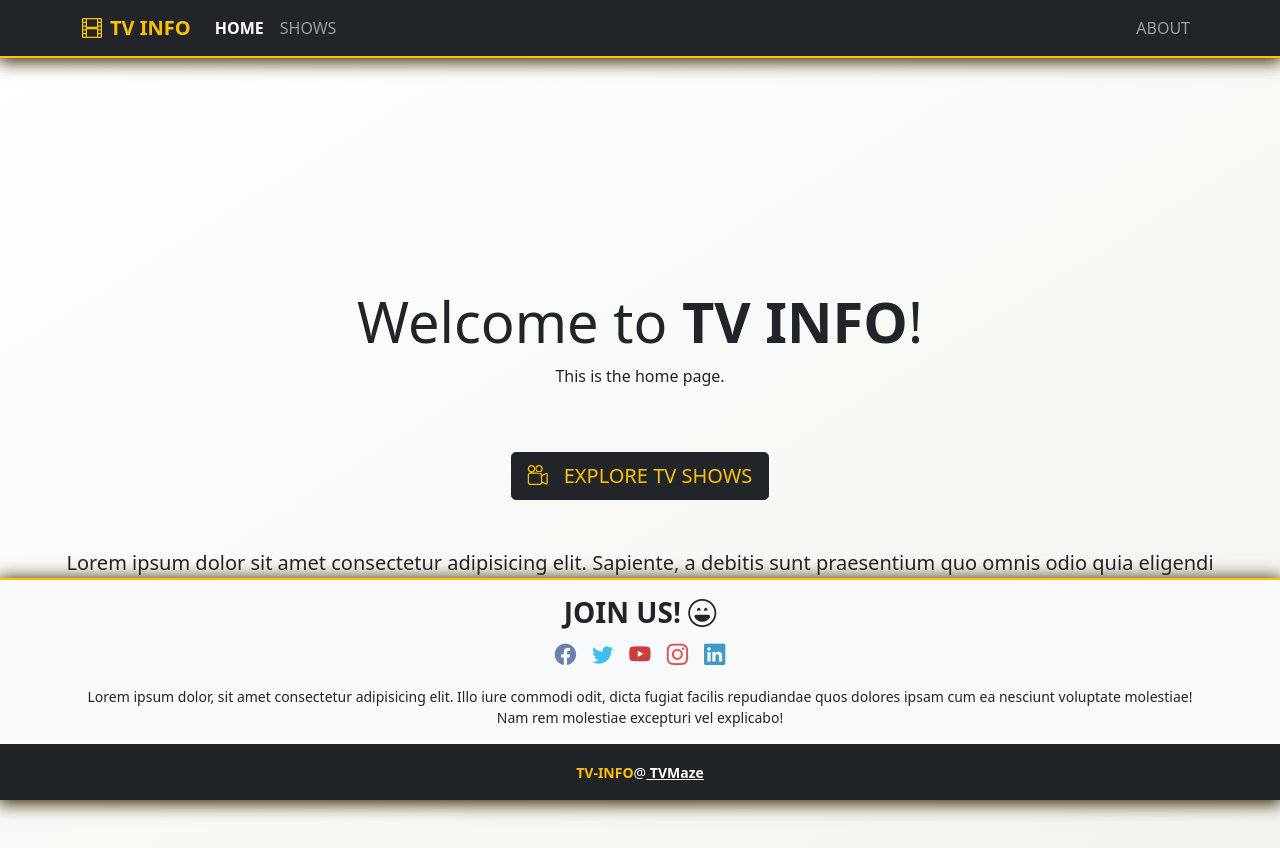
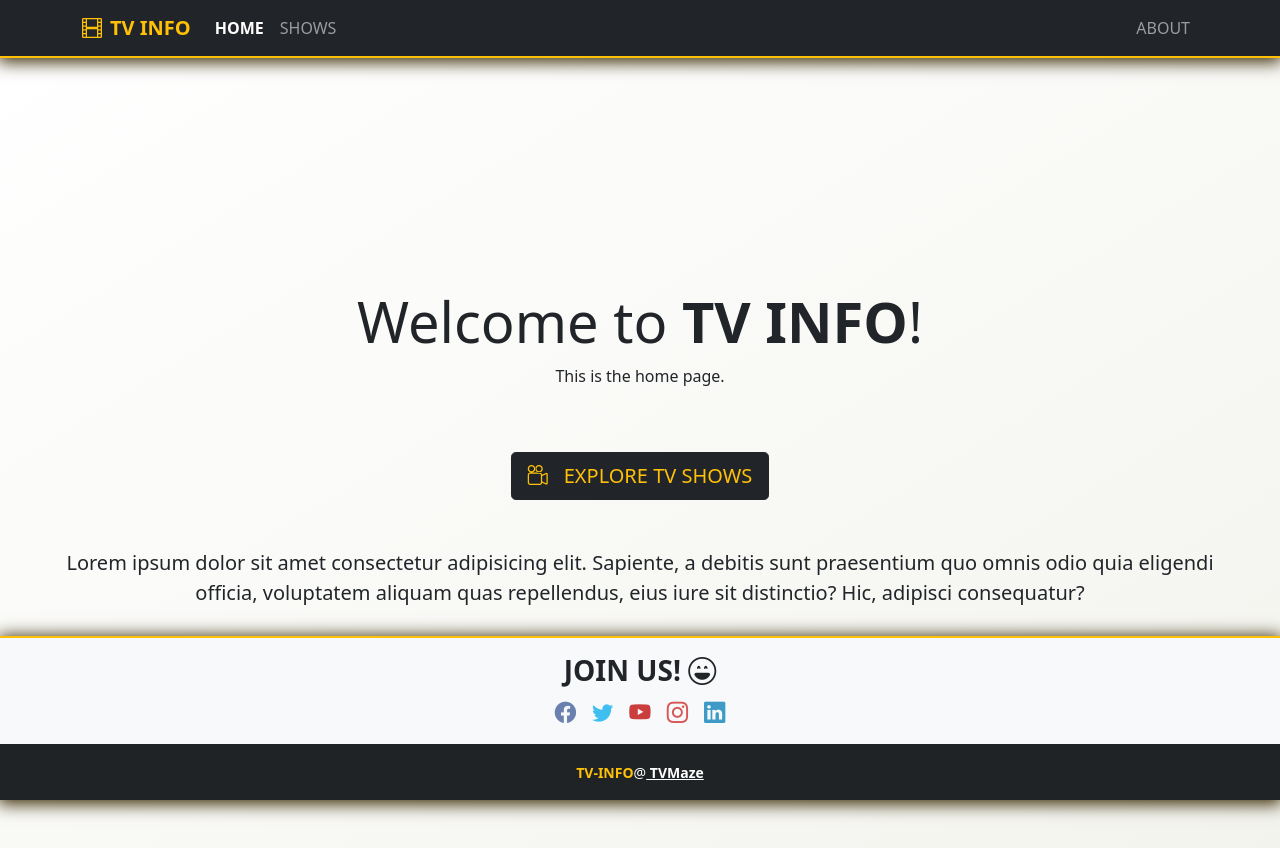
Before and after one commit to radouanefadel/conf-tv-info, an Angular app: page /home in a window 1280 px wide. Built offline with nearby package versions, Linux system fonts and the light colour scheme.

Commit message:
Change footer style

```diff
--- a/src/app/ui/layouts/footer/footer.component.html
+++ b/src/app/ui/layouts/footer/footer.component.html
@@ -22,7 +22,7 @@
 					<i class="bi bi-linkedin"></i>
 				</a>
 			</div>
-			<div class="small text-center pt-3 d-none d-md-block">
+			<div class="small text-center pt-3 d-none">
 				Lorem ipsum dolor, sit amet consectetur adipisicing elit. Illo iure commodi odit, dicta fugiat facilis repudiandae quos dolores ipsam cum ea nesciunt voluptate molestiae! Nam rem molestiae excepturi vel explicabo!
 			</div>
 		</div>
```
